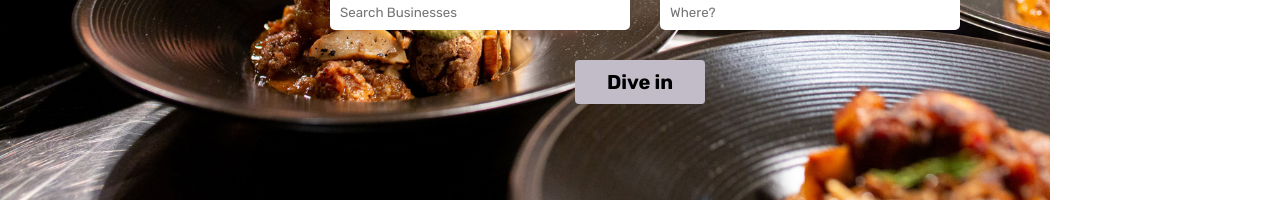
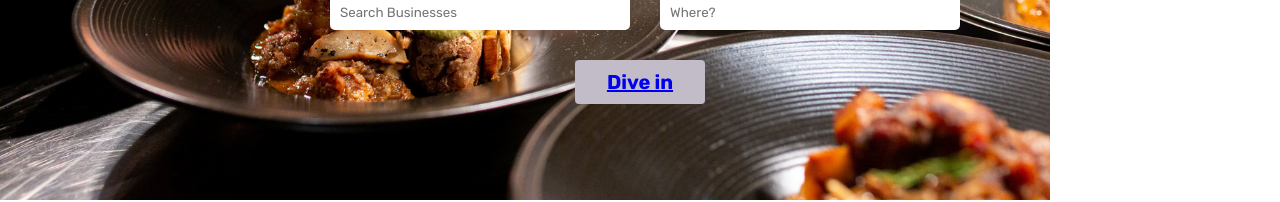
Before and after one commit to camkol/ravenous2, a React (Create React App) app: page / in a window 1280 px wide. Shown: the part 234-436 px from the top of the page. Built offline with nearby package versions, Linux system fonts and the light colour scheme.

Commit message:
Update SearchBar.js

```diff
--- a/src/SearchBar.js
+++ b/src/SearchBar.js
@@ -25,7 +25,7 @@ export default function SearchBar() {
           <input placeholder="Where?" />
         </div>
         <div className="searchBarSubmit">
-          <a>Dive in</a>
+          <a href="#">Dive in</a>
         </div>
       </div>
     </div>
```
